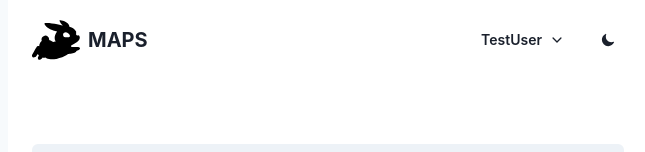
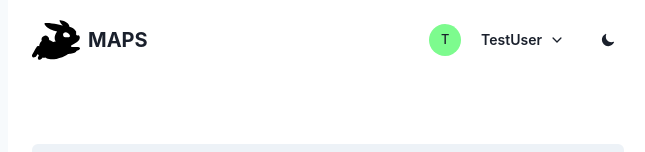
Before and after one commit to log-ical/bhopmaps_frontend, a Next.js app: page / in a window 1280 px wide. Shown: the top 152 px of the page, without its empty margins (312-957 px from the left). Built offline with nearby package versions, Linux system fonts and the light colour scheme.

Commit message:
placeholder for avatar

```diff
--- a/pages/index.tsx
+++ b/pages/index.tsx
@@ -37,7 +37,7 @@ const Home: NextPage = () => {
                 />
                 <meta charSet='utf-8' />
                 <meta name='Description' content={description}></meta>
-                <title>khenzy.dev</title>
+                <title>Bhopmaps - CSS & CSGO</title>
             </Head>
             <HStack w='full'>
                 <InputGroup size='md'>
--- a/src/components/Layout/Header.tsx
+++ b/src/components/Layout/Header.tsx
@@ -13,6 +13,8 @@ import {
     MenuItem,
     MenuDivider,
     Text,
+    Image,
+    Avatar
 } from '@chakra-ui/react';
 import LogoDark from '../../../public/logo_dark.svg';
 import LogoLight from '../../../public/logo_light.svg';
@@ -54,6 +56,10 @@ const Header: React.FC<any> = ({ props: any }) => {
                 {session ? (
                     <Menu closeOnSelect>
                         <HStack>
+                        <Avatar
+                        name='Testuser'
+                                size='sm'
+                            />
                             <MenuButton
                                 size='sm'
                                 variant='ghost'
```
